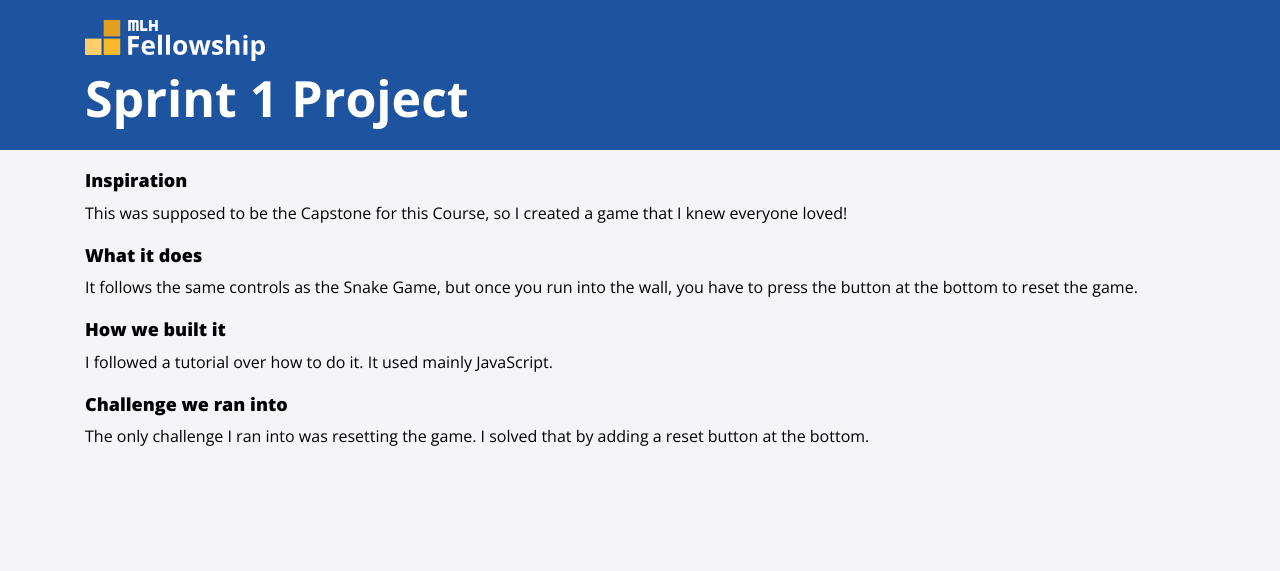
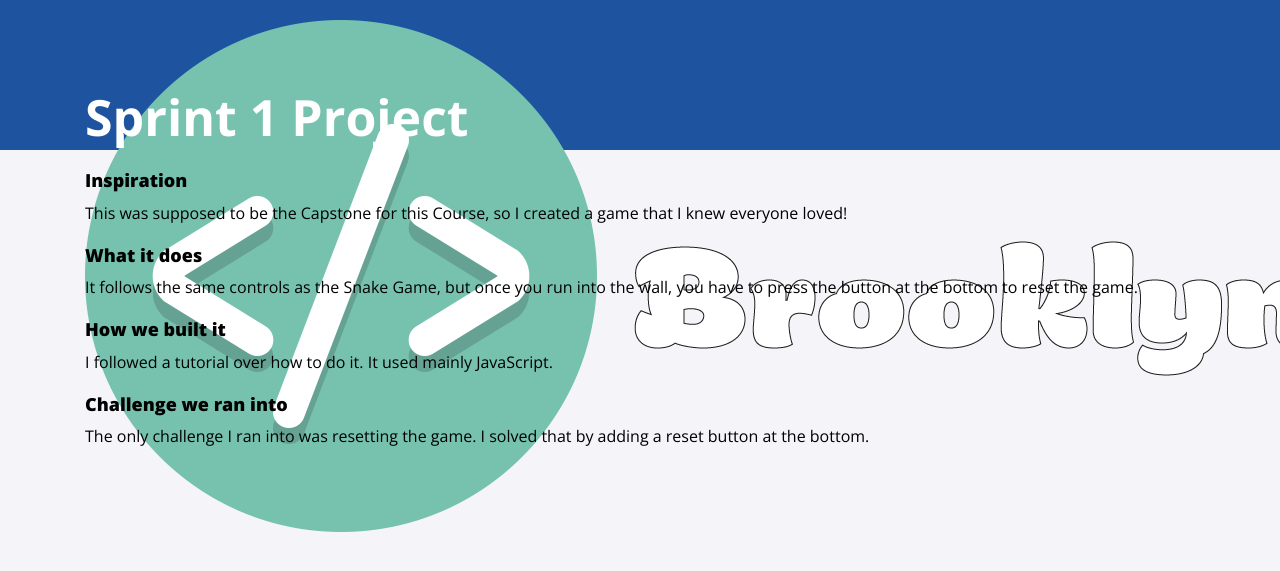
Before and after one commit to BrookTheBook/brookthebook.github.io, a Jekyll site: the page built from projects/sprint1.md, in a window 1280 px wide. Shown: the top 571 px of the page. Built offline with Jekyll 4.4.1, drawn with Linux system fonts in a browser that asks for light colours; nearby versions of some CDN libraries.

Commit message:
Update page.html

```diff
--- a/_layouts/page.html
+++ b/_layouts/page.html
@@ -6,7 +6,7 @@ layout: default
     <div class="container">
         <div class="logo">
             <a href="{{ site.url }}">
-                <img src="{{ site.url }}/assets/img/logo.svg"/>
+                <img src="{{ site.url }}/assets/img/thumbnail.png"/>
             </a>
         </div>
         <div class="title">
```
